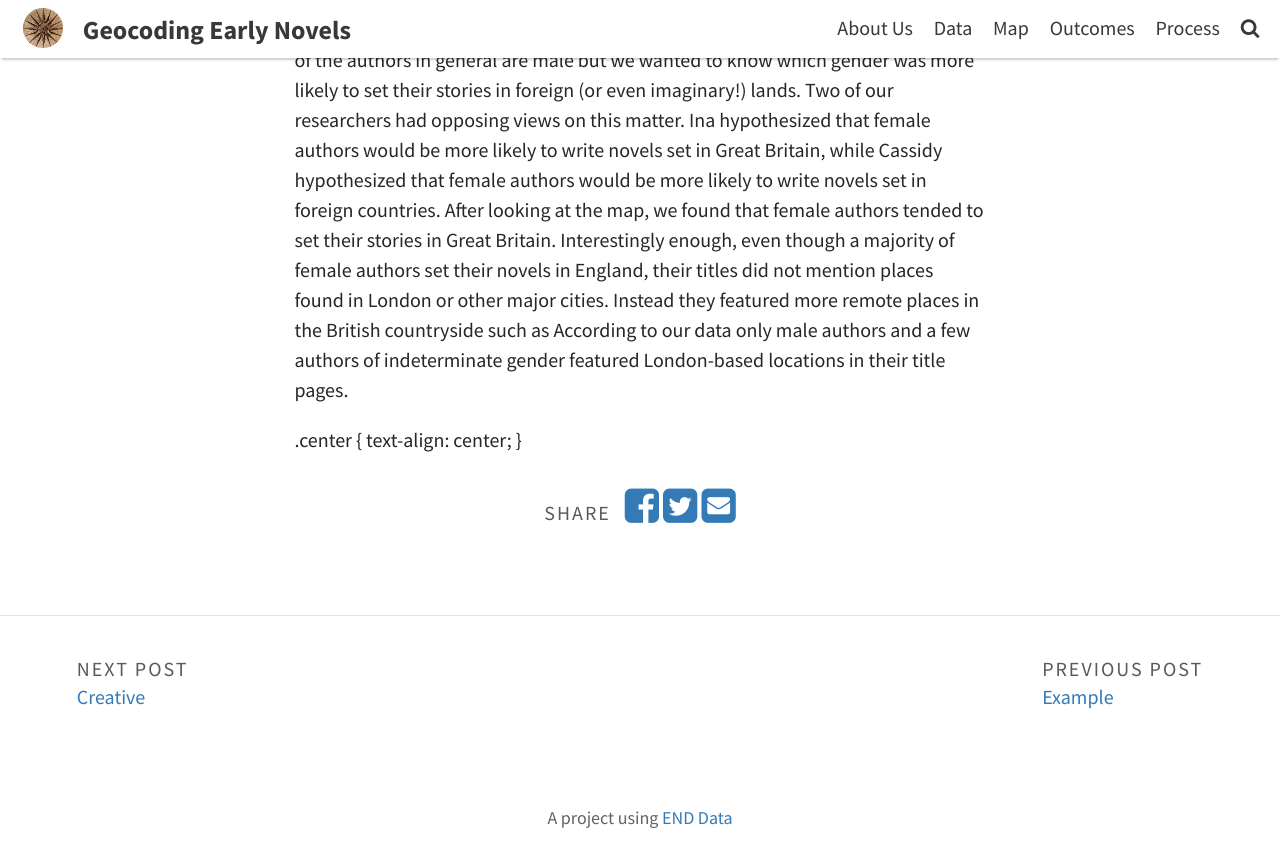
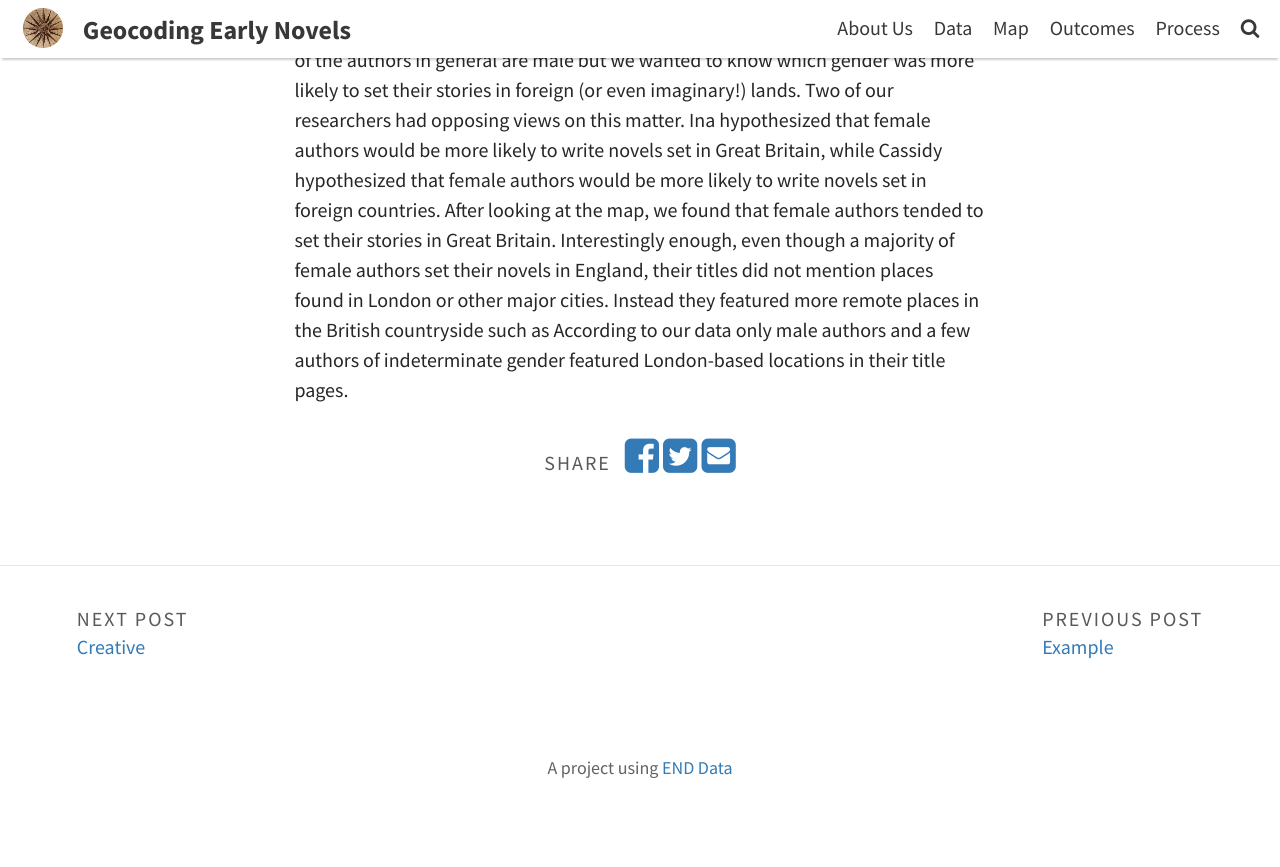
Before and after one commit to cholahan/end19, a Jekyll site: the page built from _portfolio/outcome2.md, in a window 1280 px wide and 900 px high, scrolled down 1419 px. Shown: the top 867 px of the window. Built offline with Jekyll 4.4.1, drawn with Linux system fonts in a browser that asks for light colours.

Commit message:
Update outcome2.md

```diff
--- a/_portfolio/outcome2.md
+++ b/_portfolio/outcome2.md
@@ -12,13 +12,8 @@ tags:
 
 Did British authors prefer to write novels set in their own country or in foreign lands? Was there a difference between the genders in this subject?
 
-{:.center}
 ![chart-gender](/assets/img/outcome/chart-gender.jpg)
 
 Because our dataset primarily contains British authors, it is not surprising that places in Great Britain were the most mentioned location in the title pages for early English novels.
 
 Given the time in which the authors are writing (the 17th and 18th centuries), most of the authors in general are male but we wanted to know which gender was more likely to set their stories in foreign (or even imaginary!) lands. Two of our researchers had opposing views on this matter. Ina hypothesized that female authors would be more likely to write novels set in Great Britain, while Cassidy hypothesized that female authors would be more likely to write novels set in foreign countries. After looking at the map, we found that female authors tended to set their stories in Great Britain. Interestingly enough, even though a majority of female authors set their novels in England, their titles did not mention places found in London or other major cities. Instead they featured more remote places in the British countryside such as  According to our data only male authors and a few authors of indeterminate gender featured London-based locations in their title pages.
-
-.center {
-  text-align: center;
-}
```
